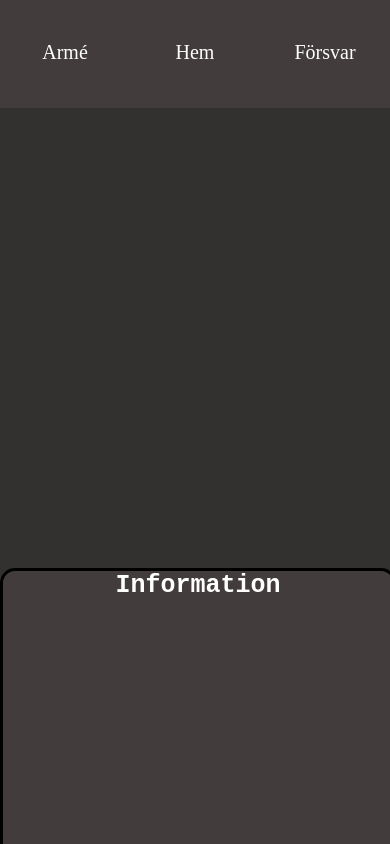
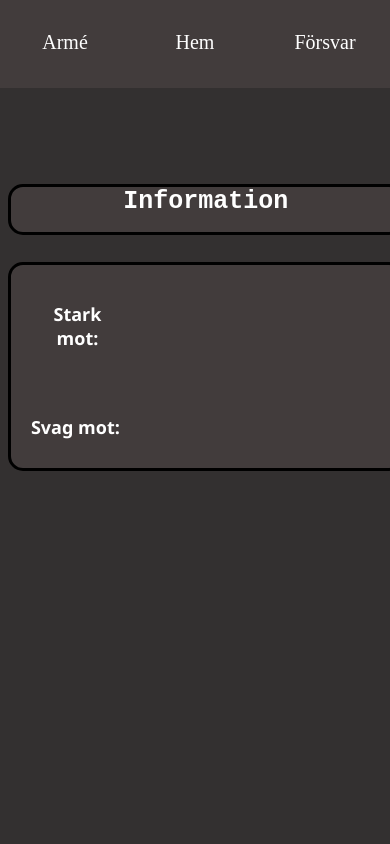
Before and after one commit to EskilAmneus/slutprojekt, a plain HTML site: page army-product-page.html in a window 390 px wide. Shown: the top 844 px of the page. Drawn offline with Linux system fonts and the light colour scheme.

Commit message:
fixade whitespace

```diff
--- a/army-product-page.html
+++ b/army-product-page.html
@@ -11,7 +11,7 @@
 </head>
 <body>
 
-    <div class="page-container4">
+
 
     <div class="top-bar" id="top-bar-army">
         <a href="army-page.html" class="button" id="pe-button">Armé</a>
@@ -22,7 +22,7 @@
     <div class="img-box2"><img class="img2" src="" alt=""></div>
     <div class="middle-box" id="troop-text"><h1 id="troop-header"></h1></div>
 
-        <div class="container">
+    <div class="container" id="half-box-info">
         <div class="half-box">
             <h1 id="info-text" id="troop-info-header">Information</h1>
             <p id="troop-info"></p>
@@ -45,7 +45,6 @@
 
     </div>
 
-    </div>
 
 
 
--- a/styles.css
+++ b/styles.css
@@ -321,7 +321,7 @@ h1{
 
 
 .img-box2{
-    height: 20%;
+    height: 20vh;
     width: 100%;
     display: flex;
     flex-direction: row;
@@ -346,15 +346,15 @@ h1{
 
 
 .container{
-    height: 64.429%;
+    height: auto;
     width: 100%;
     display: flex;
     flex-direction: row;
-    justify-content: space-around;
+    justify-content: center;
 }
 
 .half-box{
-    height: 95%;
+    height: auto;
     width: 45%;
     display: flex;
     flex-direction: column;
@@ -363,6 +363,7 @@ h1{
     border-color: black;
     border-style: solid;
     background-color: #423c3c;
+    margin: 2%;
 }
 
 
@@ -373,14 +374,16 @@ h1{
 #top-bar-army{
     display: flex;
     justify-content: space-around;
+    height: 10vh;
 }
 
 #troop-info{
     color: white;
-    font-size: 16px;
+    font-size: 20px;
     font-family: 'Segoe UI', Tahoma, Geneva, Verdana, sans-serif;
-    margin-left: 5%;
-    margin-right: 5%;
+    padding: 2%;
+    padding-left: 5%;
+    padding-right: 5%;
     text-align: center;
 }
 
@@ -506,6 +509,9 @@ h1{
 
 }
 
+
+
+
 @media(max-width:1279px){
     .main-img-box{
         height: auto;
@@ -526,7 +532,7 @@ h1{
         height: 170vh;
     }
     #troop-info{
-        font-size: 14px
+        font-size: 18px
     }
 }
 
@@ -545,20 +551,19 @@ h1{
     }
     .container{
         flex-direction: column;
+        justify-content: flex-start;
     }
     .half-box{
         width: 100%;
-        height: 50%;
+        margin-bottom: 5%;
     }
     .page-container4{
         height: 220vh;
     }
     .img-box2{
-        height: 10%;
+        height: 10vh;
     }
-    #troop-info{
-        font-size: 12px;
-    }
+
     .town-hall-box{
         flex-direction: column;
     }
@@ -590,9 +595,6 @@ h1{
     }
     .page-container4{
         height: 270vh;
-    }
-    #troop-info{
-        font-size: 10px;
     }
     #pe-button{
         font-size: 20px;
@@ -653,9 +655,6 @@ h1{
     .troop-img-box{
         height: 65px;
     }
-    #troop-info{
-        font-size: 8px;
-    }
 
     #content-container{
         margin-bottom: 35%
```
Lines whose indentation alone changed are shown as unchanged.
